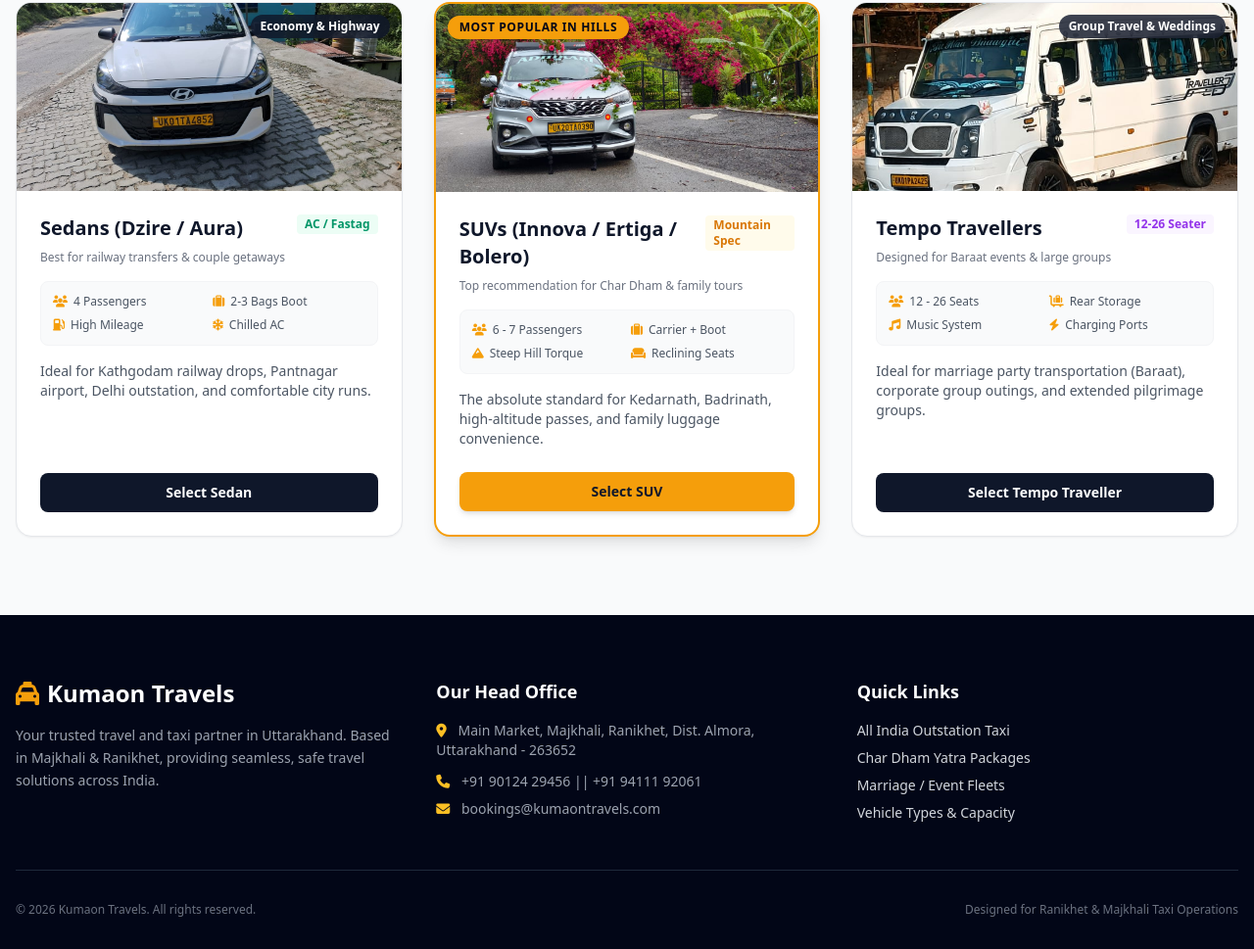
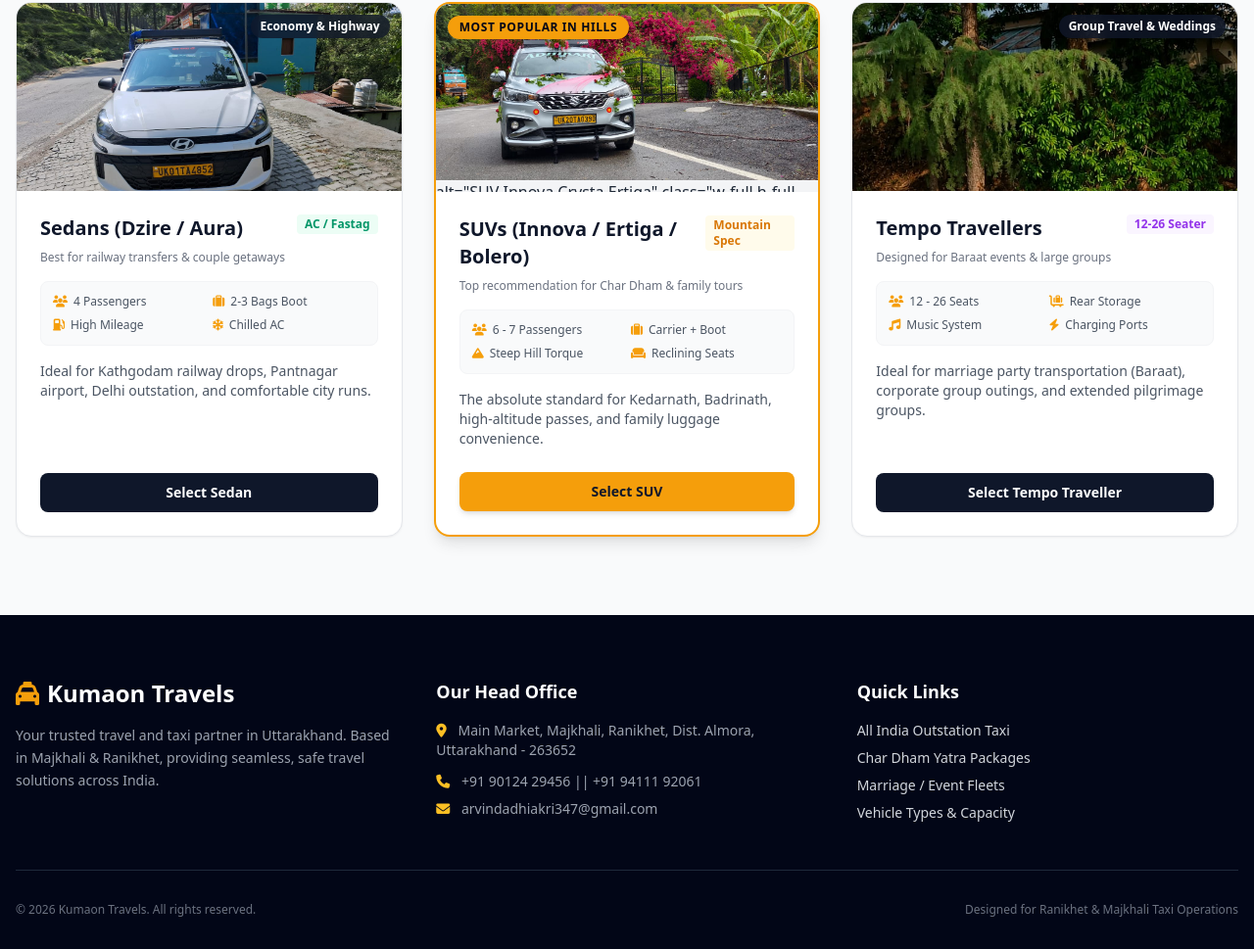
Before and after one commit to Virendra200325/kumaon-travels, a website: page index.html in a window 1280 px wide. Shown: the part 2115-3084 px from the top of the page at 98% size. Drawn offline with nearby package versions, Linux system fonts and the light colour scheme.

Commit message:
update code

```diff
--- a/index.html
+++ b/index.html
@@ -258,7 +258,7 @@
       <!-- Vehicle 1: Sedan -->
       <div class="bg-white border rounded-2xl overflow-hidden shadow-sm hover:shadow-xl transition duration-300 flex flex-col">
         <div class="relative h-48 w-full overflow-hidden bg-gray-100">
-          <img src="photo5.jpeg"
+          <img src="/photo5.jpeg" alt="Image description" />
                alt="Sedan Dzire Aura"
                class="w-full h-full object-cover hover:scale-105 transition duration-500">
           <span class="absolute top-3 right-3 bg-slate-900/80 backdrop-blur text-white text-xs font-semibold px-2.5 py-1 rounded-full">
@@ -310,7 +310,7 @@
         </span>
 
         <div class="relative h-48 w-full overflow-hidden bg-gray-100">
-          <img src="photo2.jpeg"
+          <img src="/photo2.jpeg" alt="Image description" />
                alt="SUV Innova Crysta Ertiga"
                class="w-full h-full object-cover hover:scale-105 transition duration-500">
         </div>
@@ -355,7 +355,7 @@
       <!-- Vehicle 3: Tempo Traveller -->
       <div class="bg-white border rounded-2xl overflow-hidden shadow-sm hover:shadow-xl transition duration-300 flex flex-col">
         <div class="relative h-48 w-full overflow-hidden bg-gray-100">
-          <img src="photo6.jpeg"
+          <img src="/photo6.jpeg" alt="Image description" />
                alt="Tempo Traveller Bus"
                class="w-full h-full object-cover hover:scale-105 transition duration-500">
           <span class="absolute top-3 right-3 bg-slate-900/80 backdrop-blur text-white text-xs font-semibold px-2.5 py-1 rounded-full">
@@ -421,7 +421,7 @@
         <h4 class="text-white font-bold text-lg mb-4">Our Head Office</h4>
         <p class="text-sm text-gray-400"><i class="fa-solid fa-location-dot text-amber-400 mr-2"></i> Main Market, Majkhali, Ranikhet, Dist. Almora, Uttarakhand - 263652</p>
         <p class="text-sm text-gray-400 mt-3"><i class="fa-solid fa-phone text-amber-400 mr-2"></i> +91 90124 29456 || +91 94111 92061</p>
-        <p class="text-sm text-gray-400 mt-2"><i class="fa-solid fa-envelope text-amber-400 mr-2"></i> bookings@kumaontravels.com</p>
+        <p class="text-sm text-gray-400 mt-2"><i class="fa-solid fa-envelope text-amber-400 mr-2"></i> arvindadhiakri347@gmail.com</p>
       </div>
 
       <div>
```
Also changed, not shown: server.js (+9 -0 lines).
